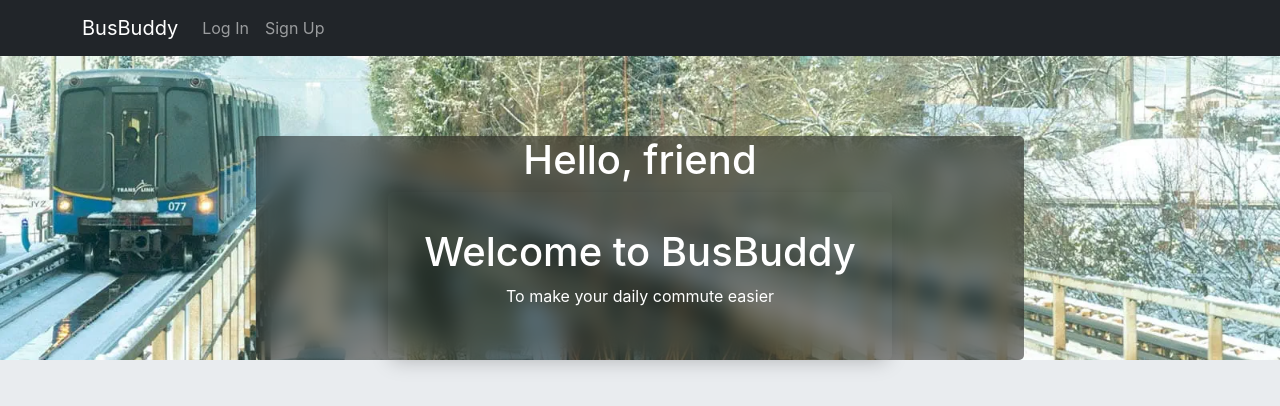
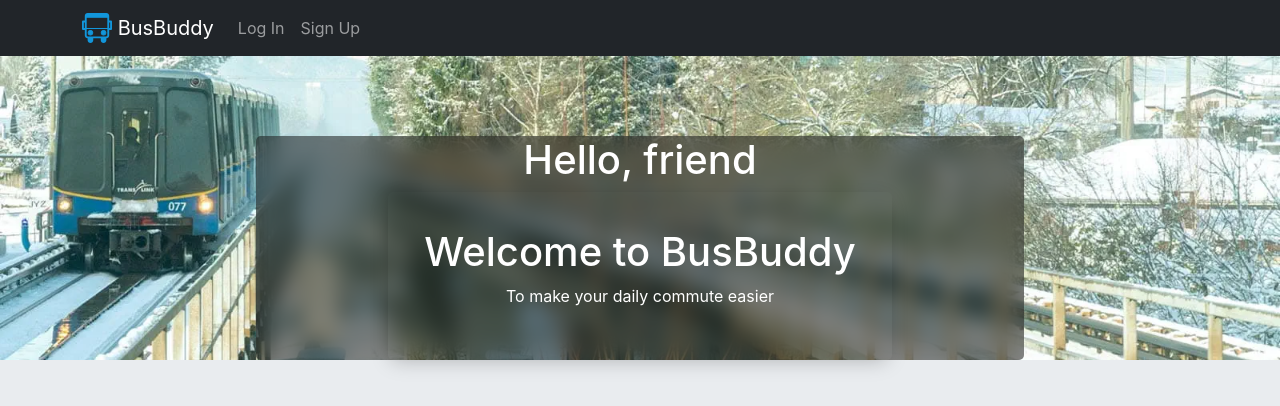
Before and after one commit to leonshiyan/bus-buddy-front-end, a React (Vite) app: page / in a window 1280 px wide. Shown: the top 406 px of the page. Built offline with nearby package versions, Linux system fonts and the light colour scheme; no server answers.

Commit message:
logo update

```diff
--- a/src/components/NavBar/NavBar.tsx
+++ b/src/components/NavBar/NavBar.tsx
@@ -19,7 +19,16 @@ const NavBar = (props: NavBarProps): JSX.Element => {
   return (
     <Navbar collapseOnSelect expand="lg" bg="dark" variant="dark" sticky='top'>
       <Container>
-        <Navbar.Brand href="/">BusBuddy</Navbar.Brand>
+        <Navbar.Brand href="/">
+          <img
+              alt=""
+              src="/bus.svg"
+              width="30"
+              height="30"
+              className="d-inline-block align-top"
+          />{' '}
+          BusBuddy
+        </Navbar.Brand>
         <Navbar.Toggle aria-controls="responsive-navbar-nav" />
         <Navbar.Collapse id="responsive-navbar-nav">
           {user ?
```
